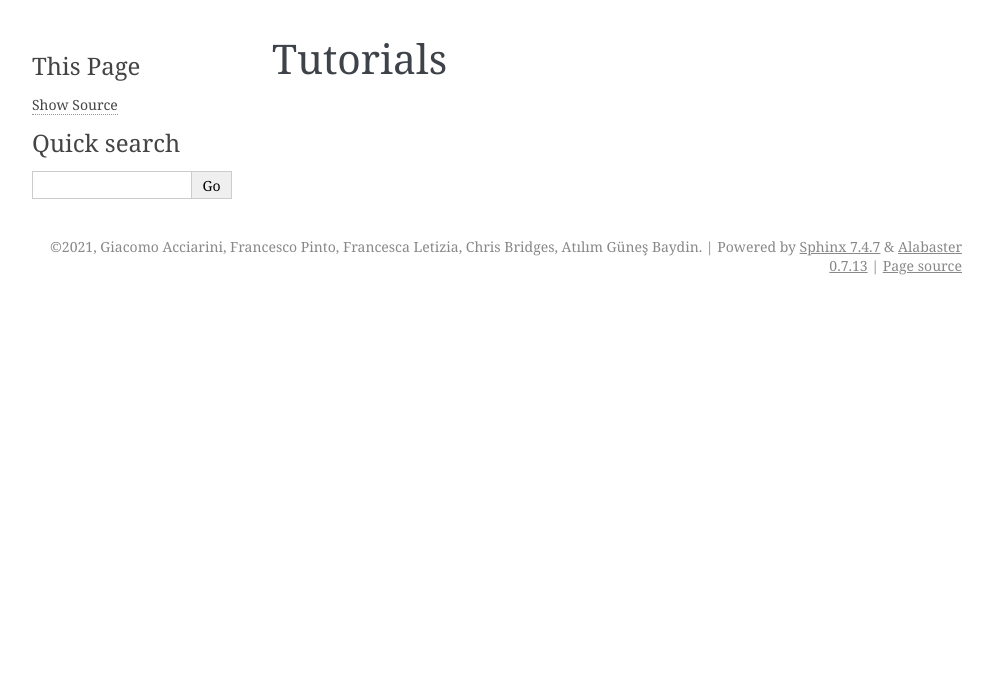
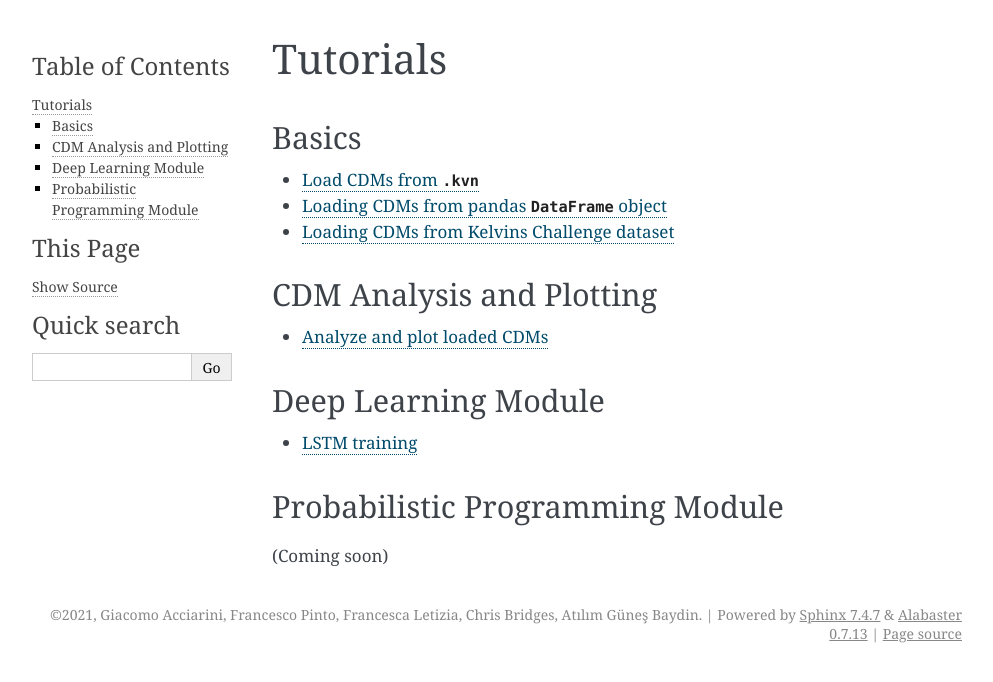
Before and after one commit to kesslerlib/kessler, a Sphinx documentation site: the page built from docs/tutorials/tutorial.rst, in a window 1280 px wide. Shown: the top 682 px of the page, without its empty margins (148-1141 px from the left). Built offline with Sphinx 7.4.7, drawn with Linux system fonts in a browser that asks for light colours.

Commit message:
docs: second iteration (first basic tutorials about data loading and some small fixes)

```diff
--- a/docs/credits.rst
+++ b/docs/credits.rst
@@ -5,4 +5,4 @@ Kessler was initially developed by the Constellations team at the `Frontier Deve
 
 Constellations team members: Giacomo Acciarini (University of Strathclyde), Francesco Pinto (University of Oxford), Sascha Metz (TU Darmstadt), Sarah Boufelja (IBM), Sylvester Kaczmarek (Imperial College London), Klaus Merz (European Space Agency), José A. Martinez-Heras (European Space Agency), Francesca Letizia (European Space Agency), Christopher Bridges (University of Surrey), Atılım Güneş Baydin (University of Oxford).
 
-The main developers are: Giacomo Acciarini, Francesco Pinto, Atılım Güneş Baydin.
+The main developers are: Giacomo Acciarini ( giacomo.acciarini@gmail.com ), Francesco Pinto ( francesco1.pinto@gmail.com ), Atılım Güneş Baydin.
--- a/docs/index.rst
+++ b/docs/index.rst
@@ -1,7 +1,7 @@
 Kessler
 =======
 
-Kessler is a Python package for simulation-based inference and machine learning for space collision avoidance and assessment. It is named in honor of NASA space scientist `Donald J. Kessler <https://en.wikipedia.org/wiki/Donald_J._Kessler>`_ known for proposing the `Kessler syndrome <https://en.wikipedia.org/wiki/Kessler_syndrome>`.
+Kessler is a Python package for simulation-based inference and machine learning for space collision avoidance and assessment. It is named in honor of NASA space scientist `Donald J. Kessler <https://en.wikipedia.org/wiki/Donald_J._Kessler>`_ known for proposing the `Kessler syndrome <https://en.wikipedia.org/wiki/Kessler_syndrome>`_.
 
 Developed by the `FDL <https://frontierdevelopmentlab.org/>`_ Europe Constellations team in collaboration with `European Space Operations Centre (ESOC) <https://www.esa.int/About_Us/ESOC>`_ of the `European Space Agency (ESA) <https://www.esa.int/>`_.
 
--- a/docs/install.rst
+++ b/docs/install.rst
@@ -8,7 +8,7 @@ Currently supported Python versions:
 
 - Python 3.6, 3.7, 3.8.
 
-Note: Python 3.9 is currently not supported due to one of our dependencies (pykep) not supporting it. You might get things working with Python 3.9 if you install `pykep using conda <https://anaconda.org/conda-forge/pykep>` (not tested).
+Note: Python 3.9 is currently not supported due to one of our dependencies (pykep) not supporting it. You might get things working with Python 3.9 if you install `pykep using conda <https://anaconda.org/conda-forge/pykep>`_ (not tested).
 
 Dependencies
 ------------
--- /dev/null
+++ b/docs/tutorials/LSTM_training.rst
@@ -0,0 +1,4 @@
+LSTM training
+=============
+
+In this tutorial, we train a recurrent neural network architecture (i.e., a stack of Bayesian LSTMs) on CDMs data, and use it for prediction purposes.
--- /dev/null
+++ b/docs/tutorials/analysis_and_plotting.rst
@@ -0,0 +1,4 @@
+Analyze and plot loaded CDMs
+============================
+
+In this tutorial, we show how to analyze and plot CDM data.
--- a/docs/tutorials/tutorial.rst
+++ b/docs/tutorials/tutorial.rst
@@ -1,2 +1,33 @@
 Tutorials
 =========
+
+Basics
+^^^^^^
+
+.. toctree::
+   :maxdepth: 2
+
+   loading_kvn
+   loading_pandas
+   loading_kelvins_challenge
+
+CDM Analysis and Plotting
+^^^^^^^^^^^^^^^^^^^^^^^^^
+
+.. toctree::
+   :maxdepth: 2
+
+   analysis_and_plotting
+
+Deep Learning Module
+^^^^^^^^^^^^^^^^^^^^
+
+.. toctree::
+   :maxdepth: 2
+
+   LSTM_training
+
+Probabilistic Programming Module
+^^^^^^^^^^^^^^^^^^^^^^^^^^^^^^^^
+
+(Coming soon)
```
Also changed, not shown: docs/tutorials/loading_kelvins_challenge.rst (added, +21 -0 lines), docs/tutorials/loading_kvn.rst (added, +30 -0 lines), docs/tutorials/loading_pandas.rst (added, +20 -0 lines), 1 other file.
